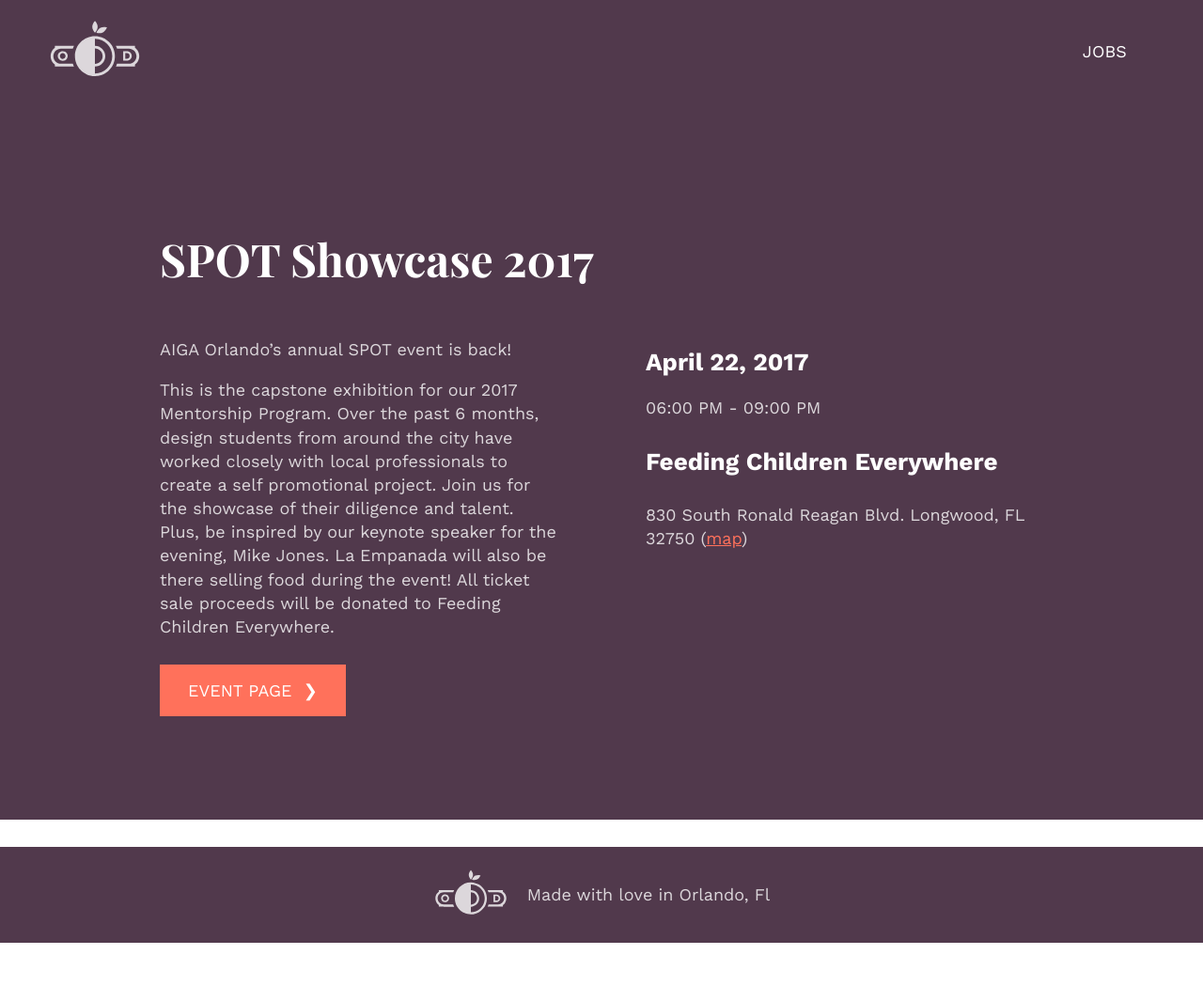
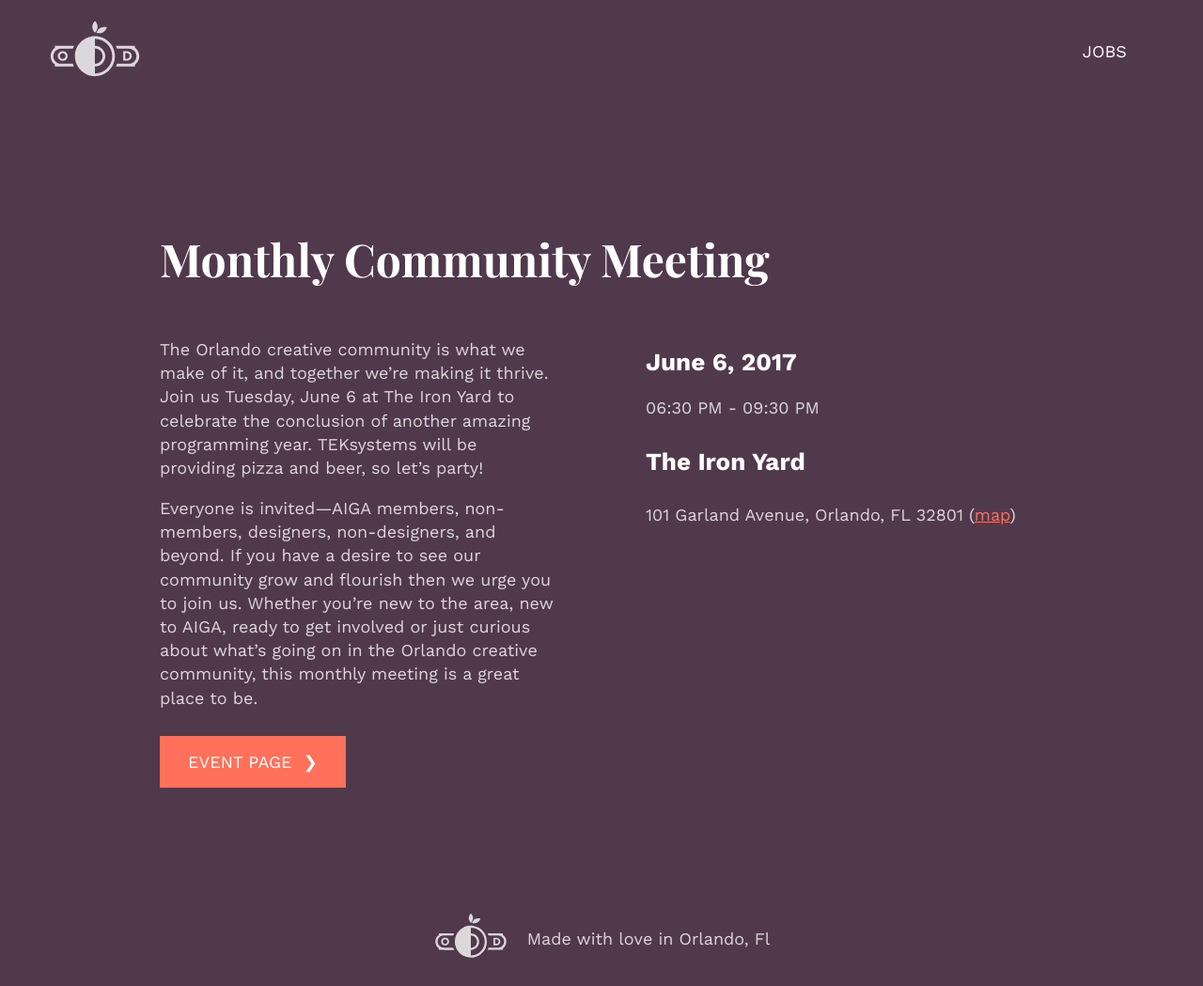
Before and after one commit to whosdustin/orlando-designers, a Jekyll site: the page built from _events/AIGA-Orlando.markdown, in a window 1280 px wide. Shown: the whole page at 94% size. Built offline with Jekyll 4.4.1, drawn with Linux system fonts in a browser that asks for light colours; comment, search, counter and statistics services are not loaded; before the commit the page ends 1003 px from its top, so only the background shows below that.

Commit message:
Updated Aiga Orlando

```diff
--- a/_events/AIGA-Orlando.markdown
+++ b/_events/AIGA-Orlando.markdown
@@ -1,12 +1,12 @@
 ---
-title: SPOT Showcase 2017
-start_date: 2017-04-22 18:00:00 -04:00
-end_date: 2017-04-22 21:00:00 -04:00
-location_name: Feeding Children Everywhere
-address: 830 South Ronald Reagan Blvd. Longwood, FL 32750
-link: http://orlando.aiga.org/event/spot-showcase-2017/
+title: Monthly Community Meeting
+start_date: 2017-06-06 18:30:00 -04:00
+end_date: 2017-06-06 21:30:00 -04:00
+location_name: The Iron Yard
+address: 101 Garland Avenue, Orlando, FL 32801
+link: http://orlando.aiga.org/event/june-2017-community-meeting/
 ---
 
-AIGA Orlando's annual SPOT event is back!
+The Orlando creative community is what we make of it, and together we're making it thrive. Join us Tuesday, June 6 at The Iron Yard to celebrate the conclusion of another amazing programming year. TEKsystems will be providing pizza and beer, so let's party!
 
-This is the capstone exhibition for our 2017 Mentorship Program. Over the past 6 months, design students from around the city have worked closely with local professionals to create a self promotional project. Join us for the showcase of their diligence and talent. Plus, be inspired by our keynote speaker for the evening, Mike Jones. La Empanada will also be there selling food during the event! All ticket sale proceeds will be donated to Feeding Children Everywhere.
+Everyone is invited—AIGA members, non-members, designers, non-designers, and beyond. If you have a desire to see our community grow and flourish then we urge you to join us. Whether you're new to the area, new to AIGA, ready to get involved or just curious about what's going on in the Orlando creative community, this monthly meeting is a great place to be.
```
